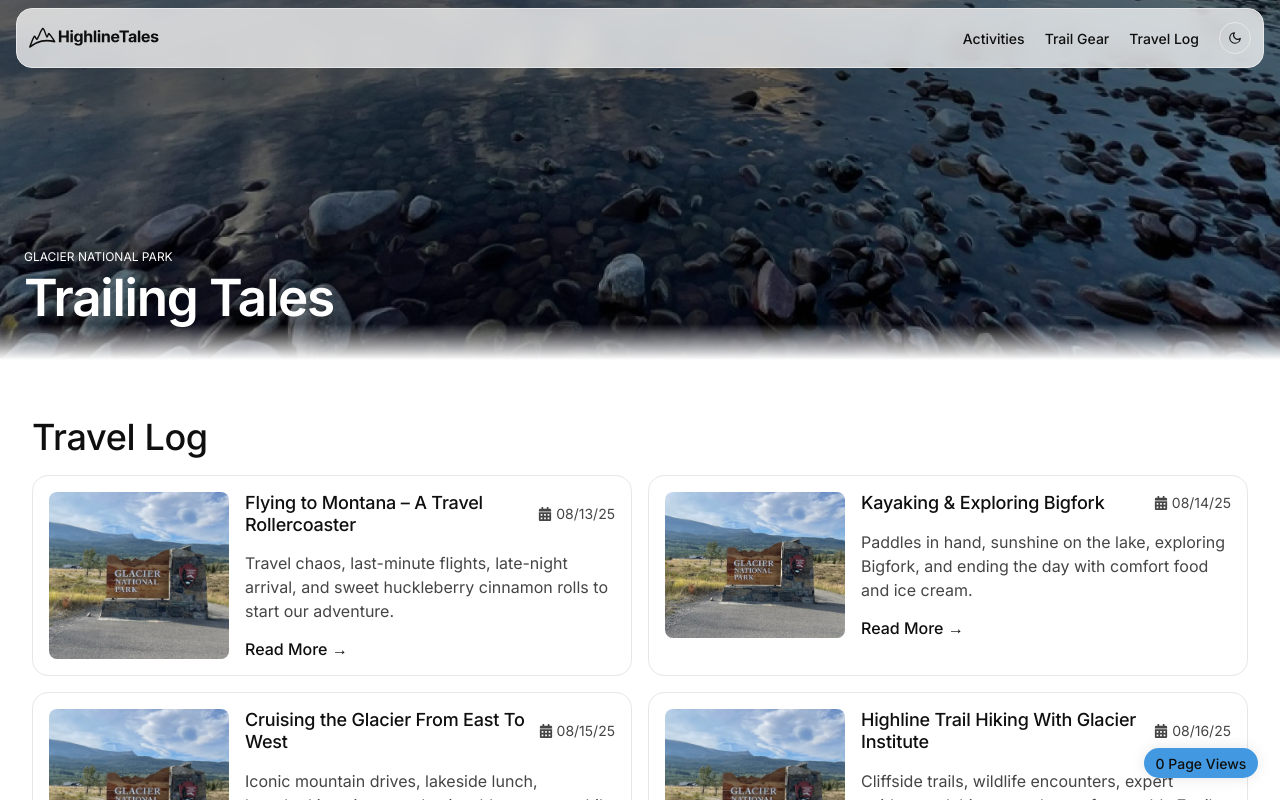
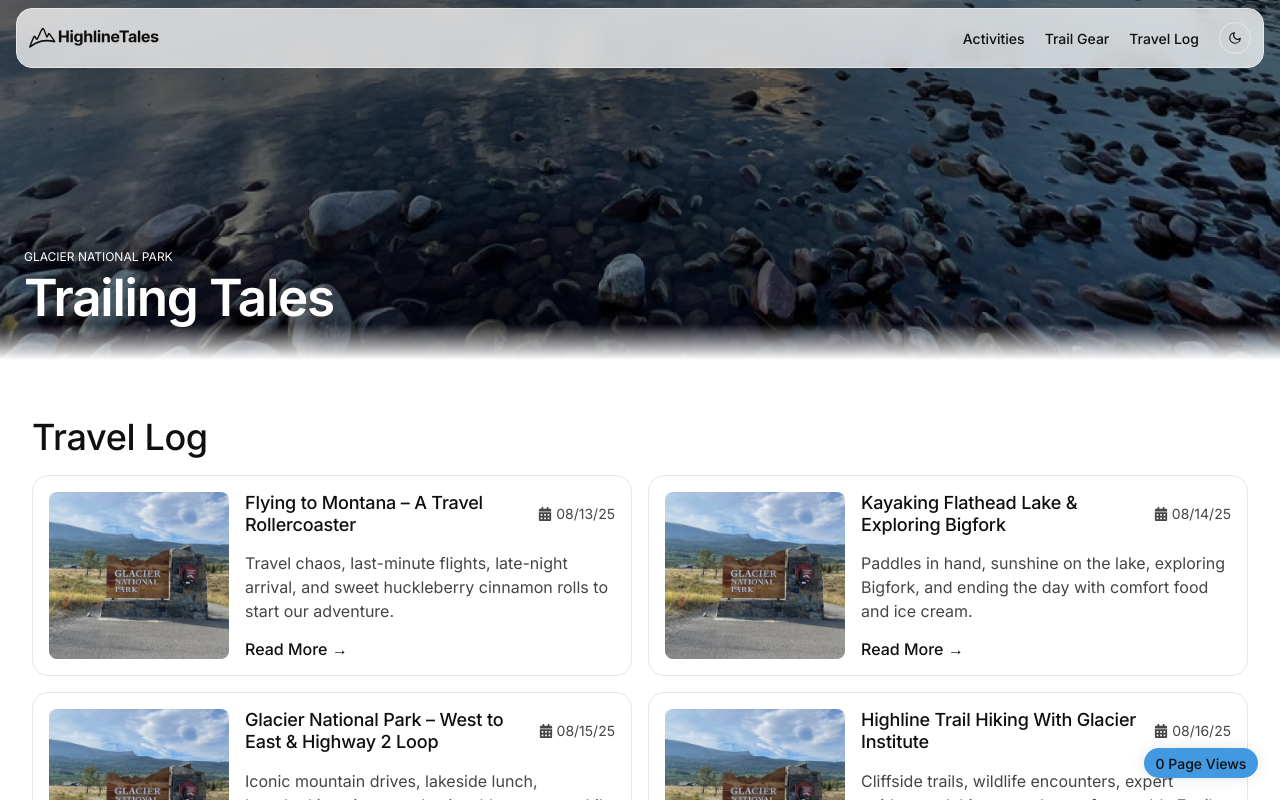
Before and after one commit to Timbaines/highline-tales, a React (Vite) app: page /blog in a window 1280 px wide. Shown: the top 800 px of the page. Built offline with nearby package versions, Linux system fonts and the light colour scheme; no server answers.

Commit message:
chore: update blog titles in `blogData.js` for improved clarity and specificity

```diff
--- a/src/data/blogData.js
+++ b/src/data/blogData.js
@@ -26,7 +26,7 @@ export const blogData = [
     },
     {
         id: 2,
-        title: "Kayaking & Exploring Bigfork",
+        title: "Kayaking Flathead Lake & Exploring Bigfork",
         subtitle: "TRIP PLANNING",
         author: "Sarah & Tim Baines",
         date: "08/14/25",
@@ -51,7 +51,7 @@ export const blogData = [
     },
     {
         id: 3,
-        title: "Cruising the Glacier From East To West",
+        title: "Glacier National Park – West to East & Highway 2 Loop",
         subtitle: "TRIP PLANNING",
         author: "Sarah & Tim Baines",
         date: "08/15/25",
```
